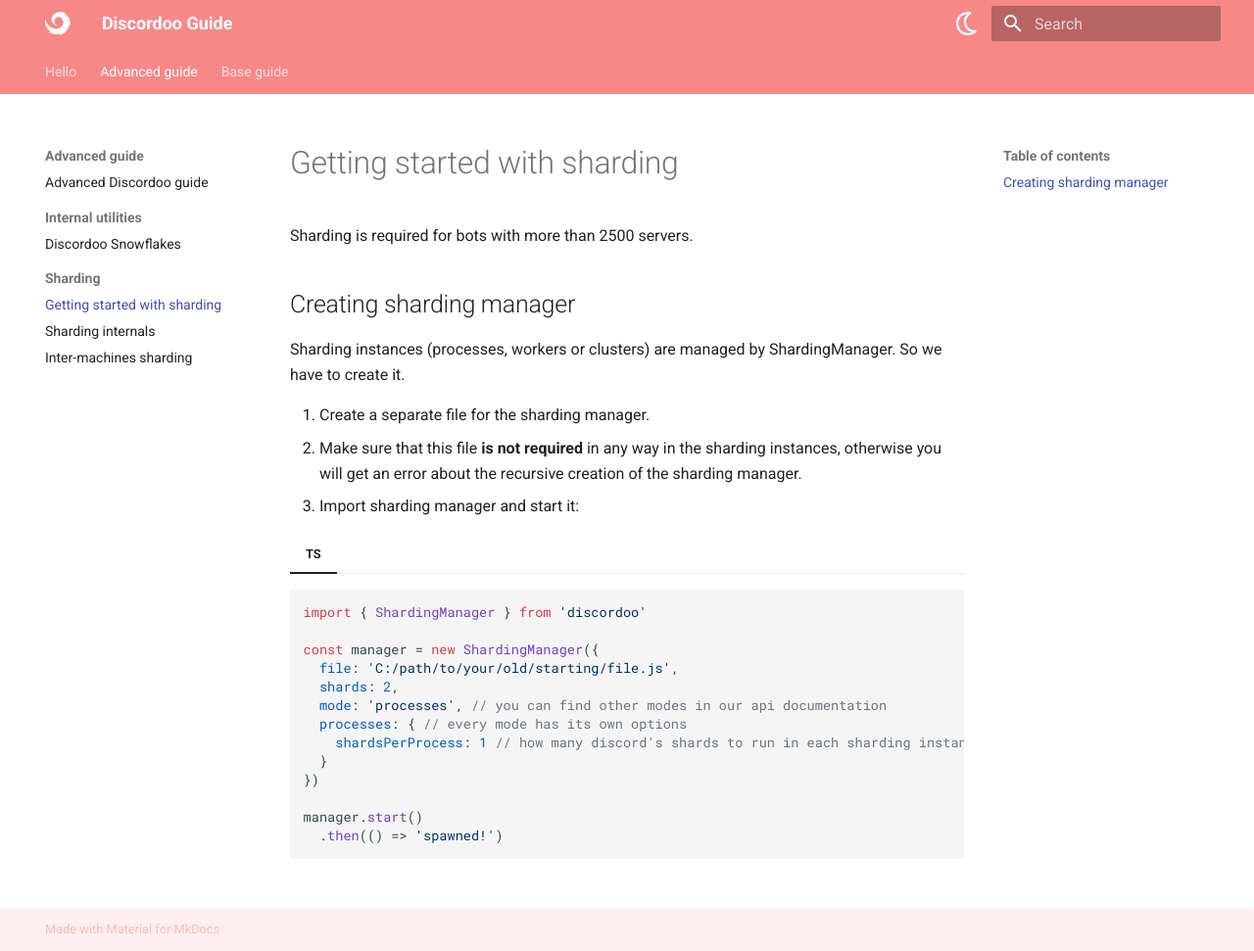
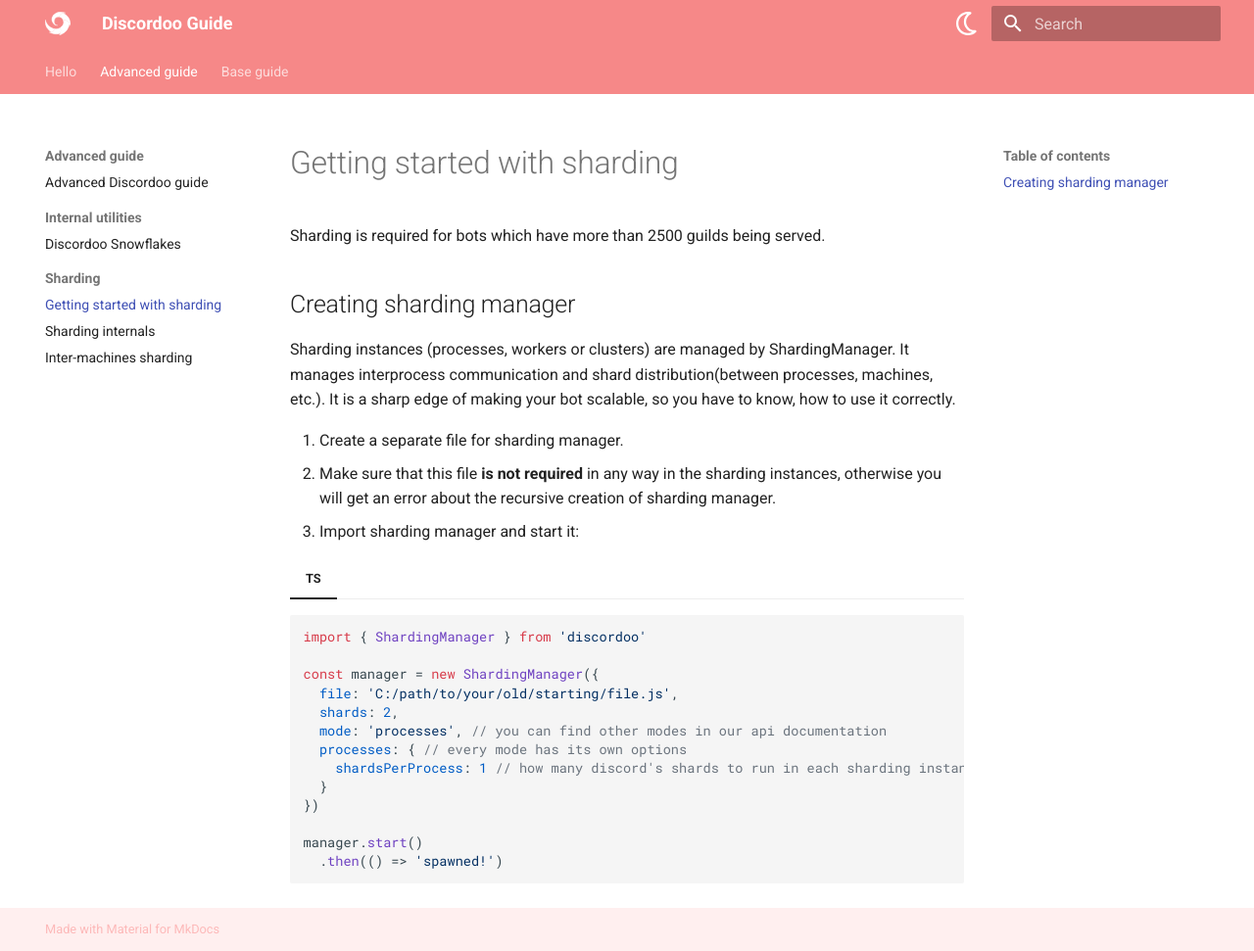
Before and after one commit to ddoodev/guide, an MkDocs documentation site: the page built from docs/advanced-guide/sharding/index.md, in a window 1280 px wide and 971 px high. Shown: the whole window at 98% size. Built offline with MkDocs 1.6.1 and Material for MkDocs 9.7.7, drawn with Linux system fonts in a browser that asks for light colours; nearby versions of some CDN libraries.

Commit message:
fix(advanced-guide): stylistic changes in sharding index

```diff
--- a/docs/advanced-guide/sharding/index.md
+++ b/docs/advanced-guide/sharding/index.md
@@ -1,13 +1,14 @@
 # Getting started with sharding
 
-Sharding is required for bots with more than 2500 servers.
+Sharding is required for bots which have more than 2500 guilds being served.
 
 ## Creating sharding manager
 Sharding instances (processes, workers or clusters) are managed by ShardingManager.
-So we have to create it.
+It manages interprocess communication and shard distribution(between processes, machines, etc.).
+It is a sharp edge of making your bot scalable, so you have to know, how to use it correctly.
 
-1. Create a separate file for the sharding manager.
-2. Make sure that this file **is not required** in any way in the sharding instances, otherwise you will get an error about the recursive creation of the sharding manager.
+1. Create a separate file for sharding manager.
+2. Make sure that this file **is not required** in any way in the sharding instances, otherwise you will get an error about the recursive creation of sharding manager.
 3. Import sharding manager and start it:
 
 === "TS"
```
